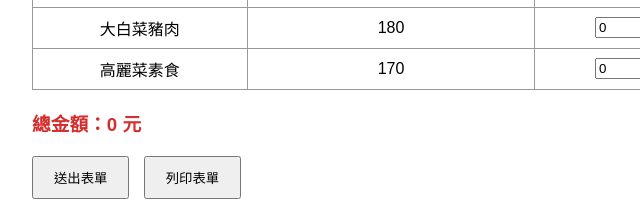
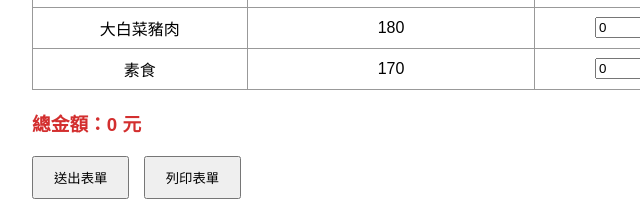
Before and after one commit to krystal-ui/dumplings, a plain HTML site: page index.html in a window 1280 px wide. Shown: the part 463-681 px from the top of the page, 208-848 px from the left. Drawn offline with Linux system fonts and the light colour scheme.

Commit message:
Update index.html

```diff
--- a/index.html
+++ b/index.html
@@ -40,7 +40,7 @@
                 <tr><td>高麗菜豬肉</td><td>170</td><td><input type="number" min="0" value="0" onchange="calcTotal()"></td><td class="subtotal">0</td></tr>
                 <tr><td>韭菜豬肉</td><td>170</td><td><input type="number" min="0" value="0" onchange="calcTotal()"></td><td class="subtotal">0</td></tr>
                 <tr><td>大白菜豬肉</td><td>180</td><td><input type="number" min="0" value="0" onchange="calcTotal()"></td><td class="subtotal">0</td></tr>
-                <tr><td>高麗菜素食</td><td>170</td><td><input type="number" min="0" value="0" onchange="calcTotal()"></td><td class="subtotal">0</td></tr>
+                <tr><td>素食</td><td>170</td><td><input type="number" min="0" value="0" onchange="calcTotal()"></td><td class="subtotal">0</td></tr>
             </tbody>
         </table>
 
```
